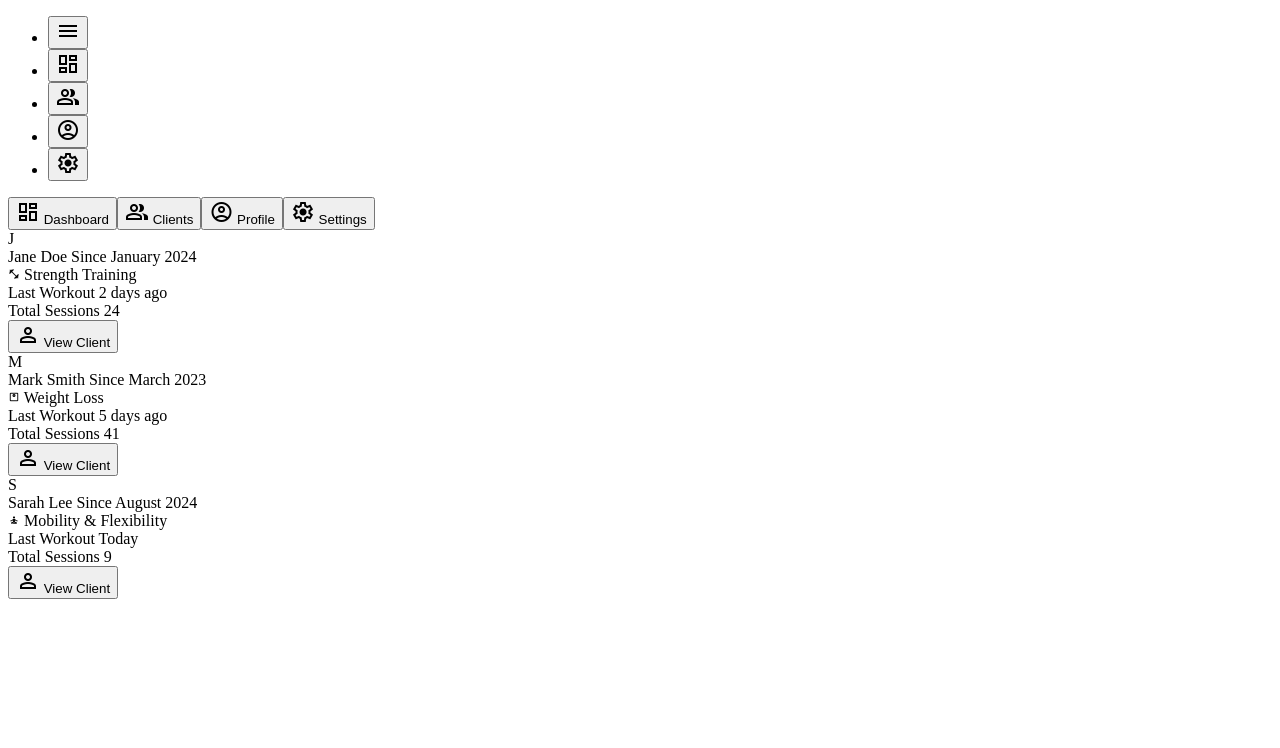
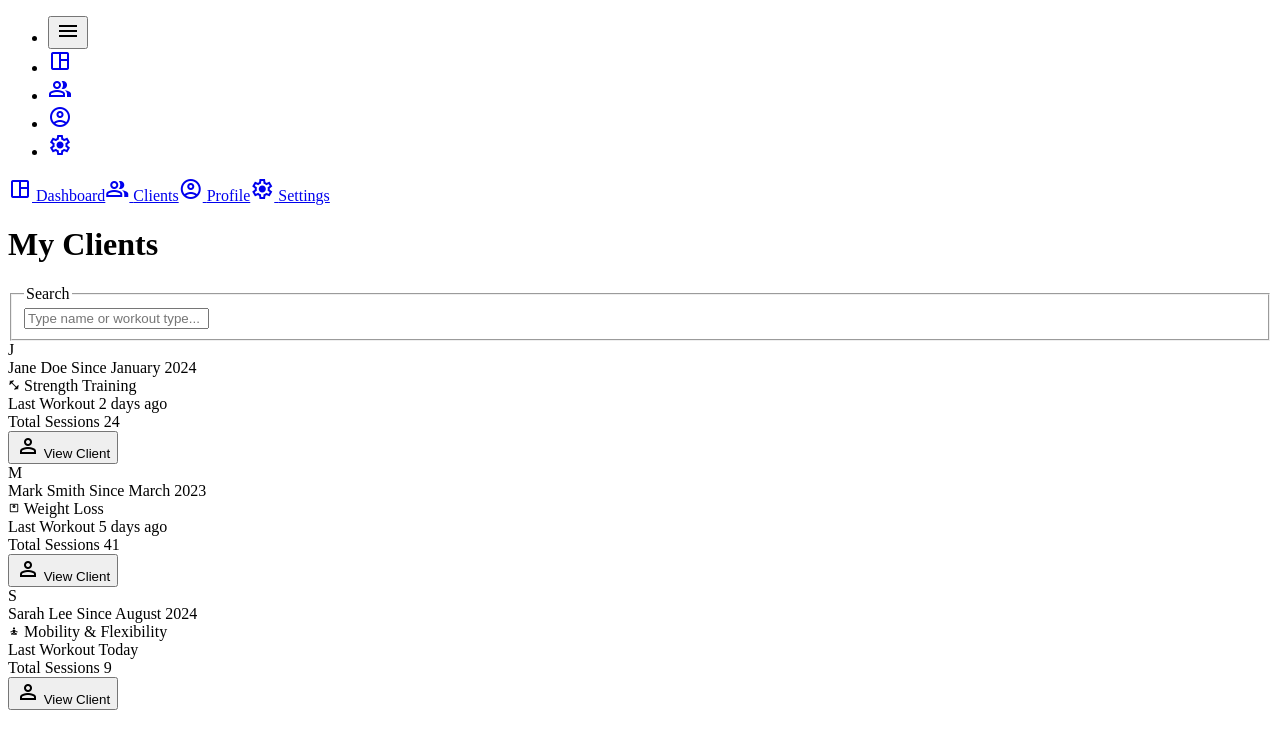
Before and after one commit to RohithOfRivia/trainer-app, a SvelteKit app: page /trainer/clients in a window 1280 px wide. Shown: the top 748 px of the page. Built offline with nearby package versions, Linux system fonts and the light colour scheme.

Commit message:
- add heading styles - add input component - add reactivity to sidebar

```diff
--- a/src/app.css
+++ b/src/app.css
@@ -1,4 +1,20 @@
 @import "tailwindcss";
+
+@layer base {
+    h1 {
+        @apply text-4xl font-extrabold text-base-content mb-6;
+    }
+    h2 {
+        @apply text-3xl font-bold text-base-content mb-4;
+    }
+    h3 {
+        @apply text-2xl font-semibold text-base-content mb-3;
+    }
+    h4 {
+        @apply text-xl font-medium text-base-content mb-2;
+    }
+}
+
 @plugin "daisyui" {
   themes: light --default, sunset --prefersdark;
   root: ":root";
--- a/src/lib/components/Navigation/DesktopMenu.svelte
+++ b/src/lib/components/Navigation/DesktopMenu.svelte
@@ -1,4 +1,6 @@
 <script lang="ts">
+    import { page } from "$app/state";
+
     interface MenuItem {
         name: string;
         icon: string;
@@ -10,45 +12,48 @@
         defaultActive?: string;
     }
 
-    let { items, defaultActive = '' }: Props = $props();
+    let { items, defaultActive = "" }: Props = $props();
 
     let navbarOpen = $state(false);
-    let activeItem = $state(defaultActive);
 
     function onNavbarClick() {
         navbarOpen = !navbarOpen;
     }
-
-    function onMenuItemClick(name: string, href: string) {
-        activeItem = name;
-        window.location.href = href;
-    }
 </script>
 
-<aside class="hidden md:flex flex-col items-center h-screen sticky top-0 overflow-y-auto space-y-4 py-6 px-2 bg-base-300
+<aside
+    class="hidden md:flex flex-col items-center h-screen sticky top-0 overflow-y-auto space-y-4 py-6 px-2 bg-base-300
     transition-[width] duration-200
-    {navbarOpen ? 'w-56' : 'w-14'}">
+    {navbarOpen ? 'w-56' : 'w-14'}"
+>
     <ul class="w-full flex flex-col">
         <li>
             <button
                 class="flex items-center p-2 rounded-full hover:bg-base-content/10 gap-2"
                 onclick={onNavbarClick}
             >
-                <span class="material-symbols-outlined shrink-0 text-center">menu</span>
+                <span class="material-symbols-outlined shrink-0 text-center"
+                    >menu</span
+                >
             </button>
         </li>
         {#each items as menuItem}
             <li>
-                <button
+                <a
+                    href={menuItem.href}
                     class="flex items-center p-2 rounded-full gap-5 w-full
-                        {activeItem === menuItem.name ? 'bg-base-content/20' : 'hover:bg-base-content/10'}"
-                    onclick={() => onMenuItemClick(menuItem.name, menuItem.href)}
+                        {page.url.pathname === menuItem.href
+                        ? 'bg-base-content/20'
+                        : 'hover:bg-base-content/10'}"
                 >
-                    <span class="material-symbols-outlined">{menuItem.icon}</span>
+                    <span class="material-symbols-outlined"
+                        >{menuItem.icon}</span
+                    >
+
                     {#if navbarOpen}
                         <div>{menuItem.name}</div>
                     {/if}
-                </button>
+                </a>
             </li>
         {/each}
     </ul>
--- a/src/lib/components/Navigation/MobileMenu.svelte
+++ b/src/lib/components/Navigation/MobileMenu.svelte
@@ -1,4 +1,6 @@
 <script lang="ts">
+    import { page } from "$app/state";
+
     interface MenuItem {
         name: string;
         icon: string;
@@ -10,23 +12,17 @@
         defaultActive?: string;
     }
 
-    let { items, defaultActive = '' }: Props = $props();
-    let activeItem = $state(defaultActive);
-
-    function onMenuItemClick(name: string, href: string) {
-        activeItem = name;
-        window.location.href = href;
-    }
+    let { items, defaultActive = "" }: Props = $props();
 </script>
 
 <div class="dock dock-md md:hidden">
     {#each items as menuItem}
-        <button
-            class={activeItem === menuItem.name ? 'dock-active' : ''}
-            onclick={() => onMenuItemClick(menuItem.name, menuItem.href)}
+        <a
+            href={menuItem.href}
+            class={page.url.pathname === menuItem.href ? "dock-active" : ""}
         >
             <span class="material-symbols-outlined">{menuItem.icon}</span>
             <span class="dock-label">{menuItem.name}</span>
-        </button>
+        </a>
     {/each}
 </div>
--- /dev/null
+++ b/src/lib/components/TextInput.svelte
@@ -0,0 +1,35 @@
+<script lang="ts">
+    interface Props {
+        placeholder?: string;
+        label?: string;
+        helperText?: string;
+        style?: string;
+        type?: "text" | "email" | "password" | "number";
+        value?: string;
+    }
+
+    let {
+        placeholder = "",
+        label,
+        helperText,
+        style = "",
+        type = "text",
+        value = $bindable()
+    }: Props = $props();
+</script>
+
+{#if label || helperText}
+    <fieldset class="fieldset">
+        {#if label}
+            <legend class="fieldset-legend">{label}</legend>
+        {/if}
+
+        <input {type} {placeholder} class="input {style}" bind:value />
+
+        {#if helperText}
+            <p class="fieldset-label">{helperText}</p>
+        {/if}
+    </fieldset>
+{:else}
+    <input {type} {placeholder} class="input {style}" bind:value />
+{/if}
--- a/src/routes/trainer/+layout.svelte
+++ b/src/routes/trainer/+layout.svelte
@@ -8,14 +8,26 @@
         <Sidebar
             defaultActive="Dashboard"
             items={[
-                { name: 'Dashboard', icon: 'dashboard', href: '/dashboard' },
-                { name: 'Clients', icon: 'group', href: '/clients' },
-                { name: 'Profile', icon: 'account_circle', href: '/profile' },
-                { name: 'Settings', icon: 'settings', href: '/settings' },
+                {
+                    name: "Dashboard",
+                    icon: "space_dashboard",
+                    href: "/trainer/dashboard",
+                },
+                { name: "Clients", icon: "group", href: "/trainer/clients" },
+                {
+                    name: "Profile",
+                    icon: "account_circle",
+                    href: "/trainer/profile",
+                },
+                {
+                    name: "Settings",
+                    icon: "settings",
+                    href: "/trainer/settings",
+                },
             ]}
         />
-    <main class="flex-1 overflow-y-auto pt-6 px-6 pb-20 md:pb-0">
-        {@render children()}
-    </main>
+        <main class="flex-1 overflow-y-auto pt-6 px-6 pb-20 md:pb-0">
+            {@render children()}
+        </main>
     </div>
 </div>
--- a/src/routes/trainer/clients/+page.svelte
+++ b/src/routes/trainer/clients/+page.svelte
@@ -1,7 +1,16 @@
 <script>
+    import TextInput from "$lib/components/TextInput.svelte";
     import ClientCard from "$lib/components/TrainerClients/ClientCard.svelte";
 </script>
 
+<div class="flex flex-col gap-3">
+
+    <h1>My Clients</h1>
+    <TextInput
+        label="Search"
+        type="email"
+        placeholder="Type name or workout type..."
+        />
     <div class="grid grid-cols-1 sm:grid-cols-2 xl:grid-cols-3 gap-6">
         <ClientCard
             name="Jane Doe"
@@ -37,3 +46,4 @@
             href="/clients/sarah"
         />
     </div>
+</div>
```
Also changed, not shown: src/lib/components/Navigation/Sidebar.svelte (+4 -4 lines). Lines whose indentation alone changed are shown as unchanged.
